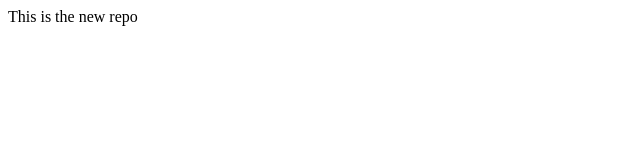
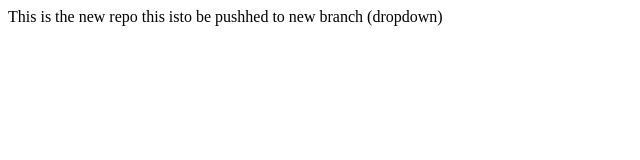
Before and after one commit to nukuldhake/LocalRepo, a plain HTML site: page index.html in a window 1280 px wide. Shown: the whole page, without its empty margins (0-640 px from the left). Drawn offline with Linux system fonts and the light colour scheme.

Commit message:
main branch

```diff
--- a/index.html
+++ b/index.html
@@ -1,3 +1,4 @@
 <p>
     This is the new repo
+    this isto be pushhed to new branch (dropdown)
 </p>
```
